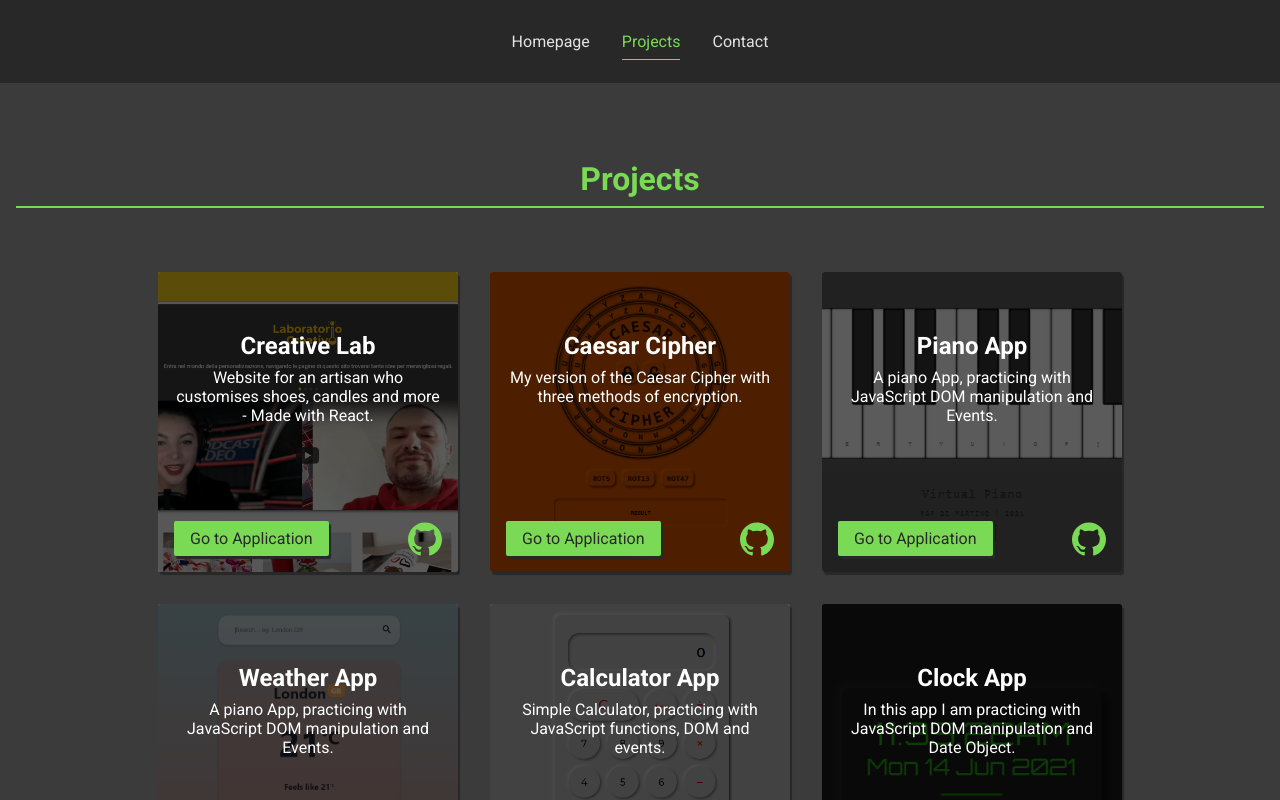
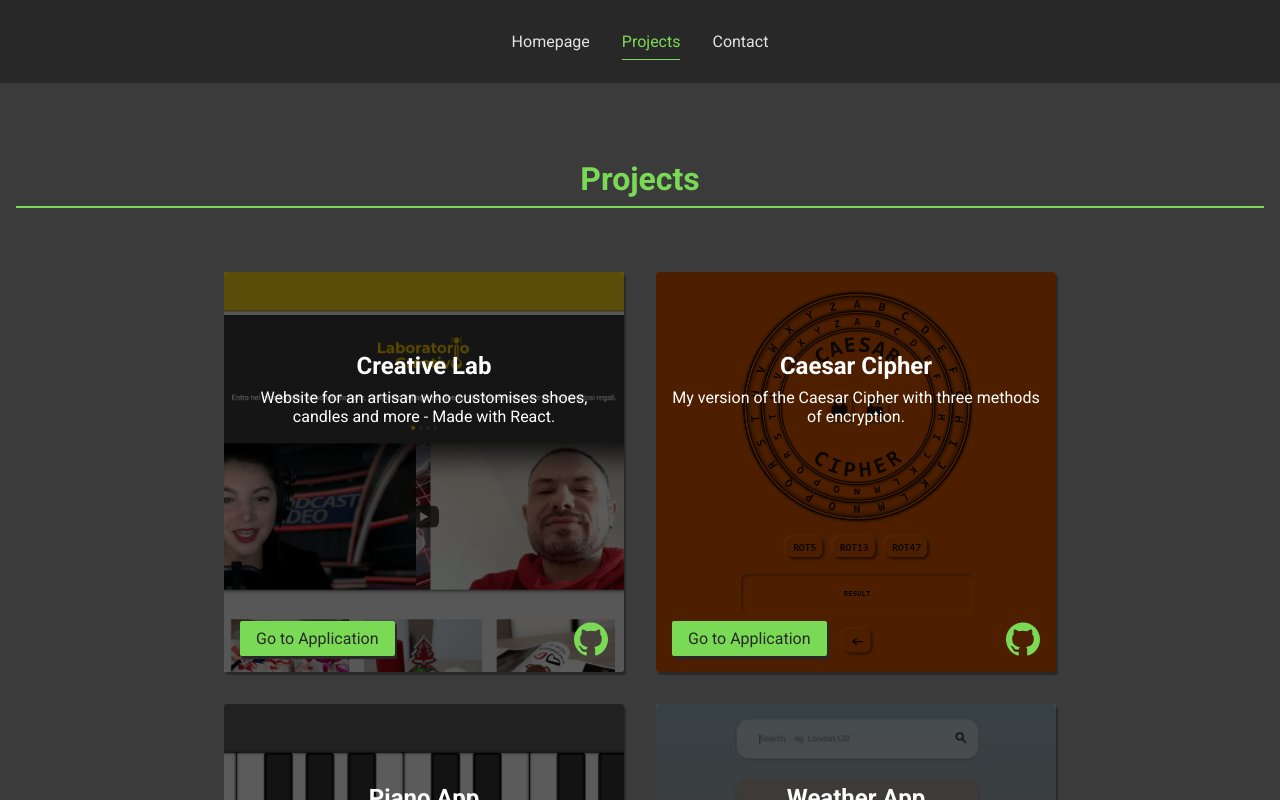
Before and after one commit to RafDiMartino/module-13-challenge-react-portfolio, a React (Create React App) app: page /#/projects in a window 1280 px wide. Shown: the top 800 px of the page. Built offline with nearby package versions, Linux system fonts and the light colour scheme.

Commit message:
resizing the project

```diff
--- a/src/components/Project/Project.css
+++ b/src/components/Project/Project.css
@@ -1,7 +1,7 @@
 .project-container {
     position: relative;
-    height: 250px;
-    width: 250px;
+    height: 270px;
+    width: 270px;
     margin: 1rem 0;
     border-radius: 3px;
     overflow: hidden;
@@ -57,11 +57,17 @@
     left: 0;
 }
 
-@media only screen and (min-width: 375px){
+@media only screen and (min-width: 400px){
     .project-container {
-        position: relative;
-        height: 300px;
-        width: 300px;
+        height: 350px;
+        width: 350px;
+    }
+}
+
+@media only screen and (min-width: 478px){
+    .project-container {
+        height: 400px;
+        width: 400px;
         margin: 1rem;
     }
 }
```
